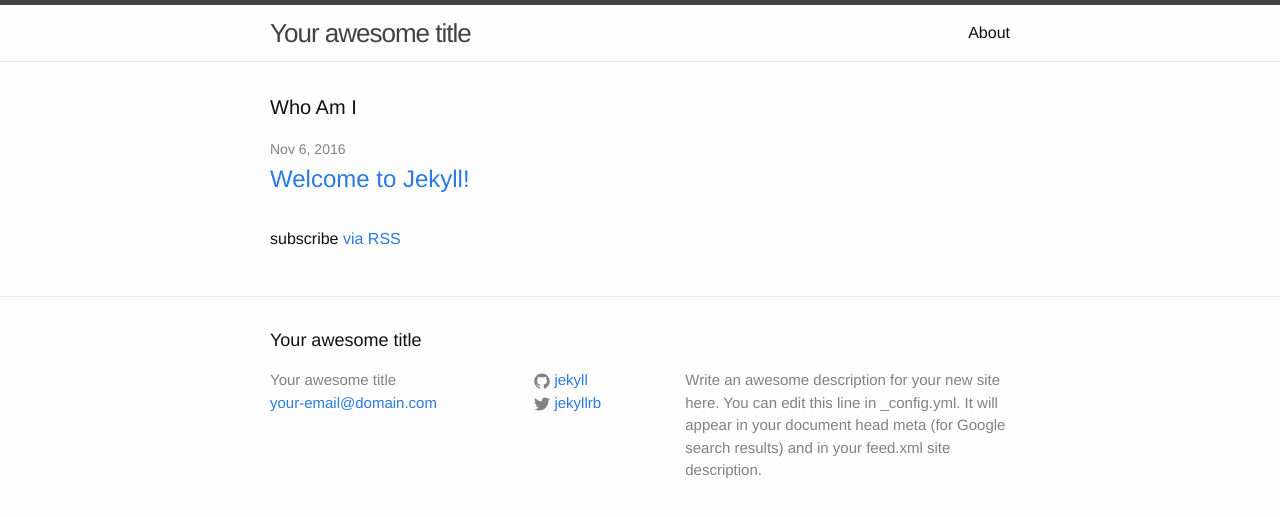
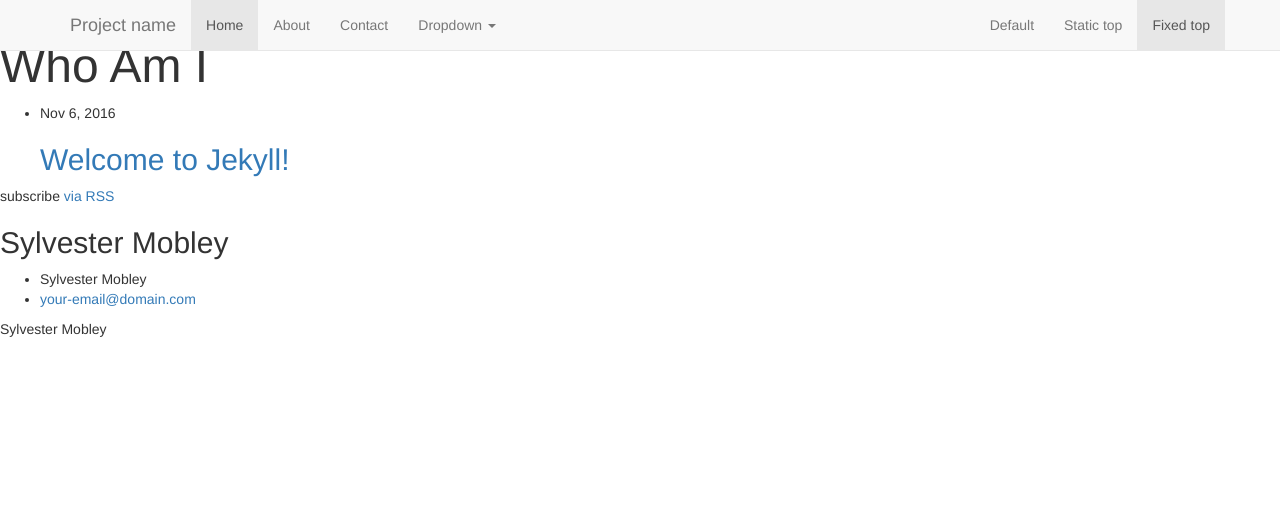
Before and after one commit to smobleyii/sylvestermobley, a Jekyll site: the page built from index.html, in a window 1280 px wide. Shown: the top 517 px of the page. Built offline with Jekyll 4.4.1, drawn with Linux system fonts in a browser that asks for light colours.

Commit message:
added bootstrap and nav bar, removed main.scss

```diff
--- a/_config.yml
+++ b/_config.yml
@@ -6,14 +6,12 @@
 # 'jekyll serve'. If you change this file, please restart the server process.
 
 # Site settings
-title: Your awesome title
+title: Sylvester Mobley
 email: your-email@domain.com
 description: > # this means to ignore newlines until "baseurl:"
-  Write an awesome description for your new site here. You can edit this
-  line in _config.yml. It will appear in your document head meta (for
-  Google search results) and in your feed.xml site description.
+  Sylvester Mobley
 baseurl: "" # the subpath of your site, e.g. /blog
-url: "http://yourdomain.com" # the base hostname & protocol for your site
+url: "http://sylvestermobley.com" # the base hostname & protocol for your site
 twitter_username: jekyllrb
 github_username:  jekyll
 
--- a/_includes/footer.html
+++ b/_includes/footer.html
@@ -12,21 +12,7 @@
         </ul>
       </div>
 
-      <div class="footer-col footer-col-2">
-        <ul class="social-media-list">
-          {% if site.github_username %}
-          <li>
-            {% include icon-github.html username=site.github_username %}
-          </li>
-          {% endif %}
 
-          {% if site.twitter_username %}
-          <li>
-            {% include icon-twitter.html username=site.twitter_username %}
-          </li>
-          {% endif %}
-        </ul>
-      </div>
 
       <div class="footer-col footer-col-3">
         <p>{{ site.description }}</p>
--- a/_includes/head.html
+++ b/_includes/head.html
@@ -6,7 +6,8 @@
   <title>{% if page.title %}{{ page.title | escape }}{% else %}{{ site.title | escape }}{% endif %}</title>
   <meta name="description" content="{% if page.excerpt %}{{ page.excerpt | strip_html | strip_newlines | truncate: 160 }}{% else %}{{ site.description }}{% endif %}">
 
-  <link rel="stylesheet" href="{{ "/css/main.css" | prepend: site.baseurl }}">
+  <link rel="stylesheet" href="https://maxcdn.bootstrapcdn.com/bootstrap/3.3.7/css/bootstrap.min.css" >
+  <link rel="stylesheet" href="{{ "css/main.css" | prepend: site.baseurl }}">
   <link rel="canonical" href="{{ page.url | replace:'index.html','' | prepend: site.baseurl | prepend: site.url }}">
   <link rel="alternate" type="application/rss+xml" title="{{ site.title }}" href="{{ "/feed.xml" | prepend: site.baseurl | prepend: site.url }}">
 </head>
--- a/_includes/header.html
+++ b/_includes/header.html
@@ -4,23 +4,52 @@
 
     <a class="site-title" href="{{ site.baseurl }}/">{{ site.title }}</a>
 
-    <nav class="site-nav">
-      <a href="#" class="menu-icon">
-        <svg viewBox="0 0 18 15">
-          <path fill="#424242" d="M18,1.484c0,0.82-0.665,1.484-1.484,1.484H1.484C0.665,2.969,0,2.304,0,1.484l0,0C0,0.665,0.665,0,1.484,0 h15.031C17.335,0,18,0.665,18,1.484L18,1.484z"/>
-          <path fill="#424242" d="M18,7.516C18,8.335,17.335,9,16.516,9H1.484C0.665,9,0,8.335,0,7.516l0,0c0-0.82,0.665-1.484,1.484-1.484 h15.031C17.335,6.031,18,6.696,18,7.516L18,7.516z"/>
-          <path fill="#424242" d="M18,13.516C18,14.335,17.335,15,16.516,15H1.484C0.665,15,0,14.335,0,13.516l0,0 c0-0.82,0.665-1.484,1.484-1.484h15.031C17.335,12.031,18,12.696,18,13.516L18,13.516z"/>
-        </svg>
-      </a>
-
-      <div class="trigger">
-        {% for my_page in site.pages %}
-          {% if my_page.title %}
-          <a class="page-link" href="{{ my_page.url | prepend: site.baseurl }}">{{ my_page.title }}</a>
-          {% endif %}
-        {% endfor %}
+    <nav class="navbar navbar-default navbar-fixed-top">
+      <div class="container">
+        <div class="navbar-header">
+          <button type="button" class="navbar-toggle collapsed" data-toggle="collapse" data-target="#navbar" aria-expanded="false" aria-controls="navbar">
+            <span class="sr-only">Toggle navigation</span>
+            <span class="icon-bar"></span>
+            <span class="icon-bar"></span>
+            <span class="icon-bar"></span>
+          </button>
+          <a class="navbar-brand" href="#">Project name</a>
+        </div>
+        <div id="navbar" class="navbar-collapse collapse">
+          <ul class="nav navbar-nav">
+            <li class="active"><a href="#">Home</a></li>
+            <li>
+                {% for my_page in site.pages %}
+                  {% if my_page.title %}
+                  <a class="page-link" href="{{ my_page.url | prepend: site.baseurl }}">{{ my_page.title }}</a>
+                  {% endif %}
+                {% endfor %}
+            </li>
+            <li><a href="#contact">Contact</a></li>
+            <li class="dropdown">
+              <a href="#" class="dropdown-toggle" data-toggle="dropdown" role="button" aria-haspopup="true" aria-expanded="false">Dropdown <span class="caret"></span></a>
+              <ul class="dropdown-menu">
+                <li><a href="#">Action</a></li>
+                <li><a href="#">Another action</a></li>
+                <li><a href="#">Something else here</a></li>
+                <li role="separator" class="divider"></li>
+                <li class="dropdown-header">Nav header</li>
+                <li><a href="#">Separated link</a></li>
+                <li><a href="#">One more separated link</a></li>
+              </ul>
+            </li>
+          </ul>
+          <ul class="nav navbar-nav navbar-right">
+            <li><a href="../navbar/">Default</a></li>
+            <li><a href="../navbar-static-top/">Static top</a></li>
+            <li class="active"><a href="./">Fixed top <span class="sr-only">(current)</span></a></li>
+          </ul>
+        </div><!--/.nav-collapse -->
       </div>
     </nav>
+
+
+
 
   </div>
 
--- a/_layouts/default.html
+++ b/_layouts/default.html
@@ -15,6 +15,8 @@
 
     {% include footer.html %}
 
+    <script src="https://ajax.googleapis.com/ajax/libs/jquery/1.12.4/jquery.min.js"></script>
+    <script src="https://maxcdn.bootstrapcdn.com/bootstrap/3.3.7/js/bootstrap.min.js"></script>
   </body>
 
 </html>
--- /dev/null
+++ b/css/main.css
@@ -0,0 +1,8 @@
+---
+# Only the main Sass file needs front matter (the dashes are enough)
+---
+@charset "utf-8";
+
+h1{
+  font-size: 48px;
+}
--- a/css/main.scss
+++ /dev/null
@@ -1,53 +0,0 @@
----
-# Only the main Sass file needs front matter (the dashes are enough)
----
-@charset "utf-8";
-
-
-
-// Our variables
-$base-font-family: "Helvetica Neue", Helvetica, Arial, sans-serif;
-$base-font-size:   16px;
-$base-font-weight: 400;
-$small-font-size:  $base-font-size * 0.875;
-$base-line-height: 1.5;
-
-$spacing-unit:     30px;
-
-$text-color:       #111;
-$background-color: #fdfdfd;
-$brand-color:      #2a7ae2;
-
-$grey-color:       #828282;
-$grey-color-light: lighten($grey-color, 40%);
-$grey-color-dark:  darken($grey-color, 25%);
-
-// Width of the content area
-$content-width:    800px;
-
-$on-palm:          600px;
-$on-laptop:        800px;
-
-
-
-// Use media queries like this:
-// @include media-query($on-palm) {
-//     .wrapper {
-//         padding-right: $spacing-unit / 2;
-//         padding-left: $spacing-unit / 2;
-//     }
-// }
-@mixin media-query($device) {
-    @media screen and (max-width: $device) {
-        @content;
-    }
-}
-
-
-
-// Import partials from `sass_dir` (defaults to `_sass`)
-@import
-        "base",
-        "layout",
-        "syntax-highlighting"
-;
```
